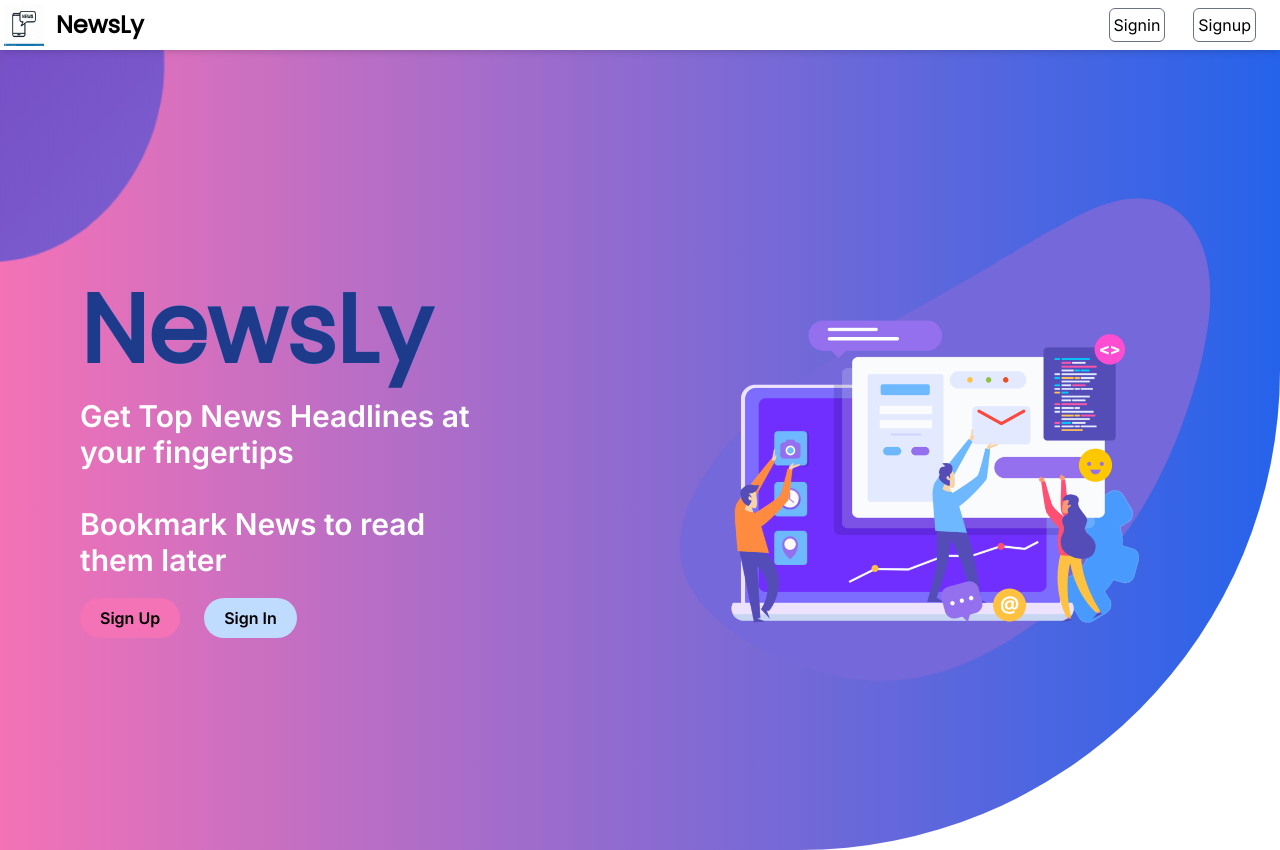
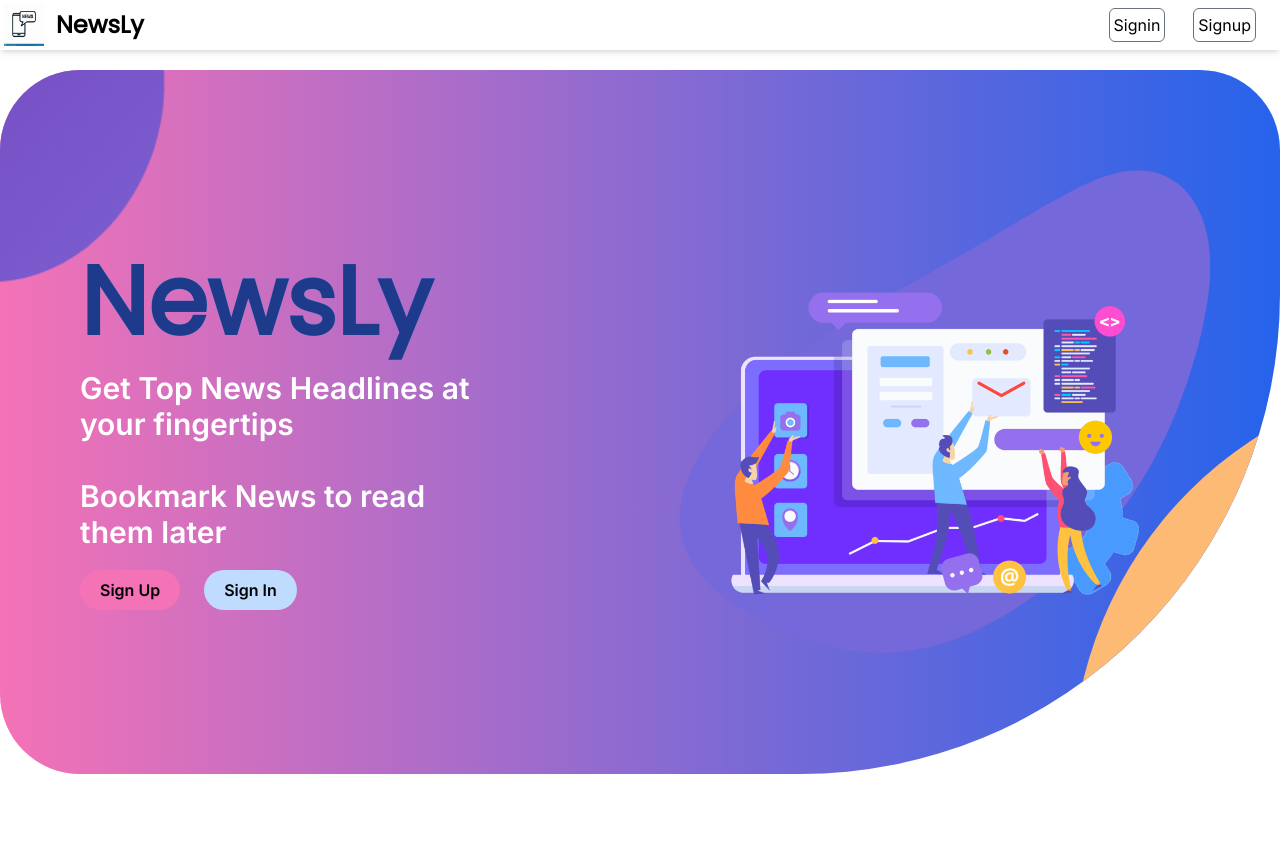
Before and after one commit to anurag-327/PolymathAIProject, a Next.js app: page / in a window 1280 px wide. After the commit the page ends 800 px from the top, so only its background shows below. Built offline with nearby package versions, Linux system fonts and the light colour scheme; no server answers.

Commit message:
UI Updates

```diff
--- a/components/Banner.jsx
+++ b/components/Banner.jsx
@@ -16,7 +16,10 @@ export default function Banner()
         });
     }
     return (
-        <main className="  md:rounded-br-[20rem] lg:rounded-br-[25rem] xl:rounded-br-[30rem] box-content relative bg-white  flex flex-col md:flex-row items-center justify-center overflow-hidden h-auto min-h-screen md:h-[85vh] bg-gradient-to-l from-blue-600 to-pink-400  gap-10 ">
+        <main className="  md:rounded-br-[20rem] md:rounded-[5rem] lg:rounded-br-[25rem] xl:rounded-br-[30rem] box-content relative bg-white  flex flex-col md:flex-row items-center justify-center overflow-hidden h-auto  md:h-[88vh] md:mt-5 bg-gradient-to-l from-blue-600 to-pink-400  gap-10 ">
+            <div className="absolute bottom-0 w-[400px] h-[400px] z-[1] right-[-12rem] md:rounded-tl-[80rem]  lg:rounded-tl-[25rem] xl:rounded-tl-[30rem] hidden md:block bg-orange-300">
+
+            </div>
             <div className="md:w-[45%] w-[90%] md:ml-10 text-center md:text-start z-40 mt-20 md:mt-5 p-10">
                 <h2 className="font-semibold text-transparent text-orange-400 text-7xl md:text-blue-900 bg-gradient-to-l from-blue-600 to-blue-300 bg-clip-text md:text-8xl font-poppins">NewsLy</h2>
                 <p className="mt-5 mb-3 text-3xl font-semibold text-white md:text-white md:w-[400px]">Get Top News Headlines at your fingertips<br></br><br></br>Bookmark News to read them later</p>
```
